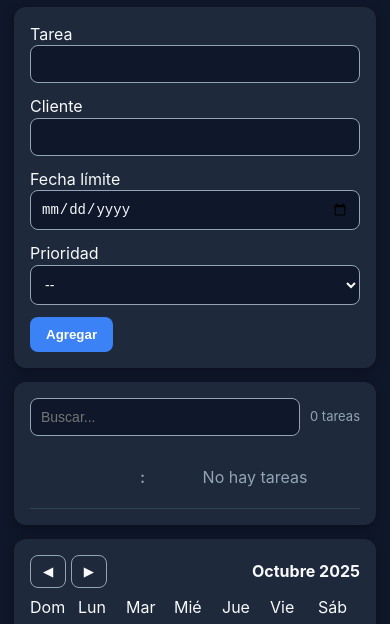
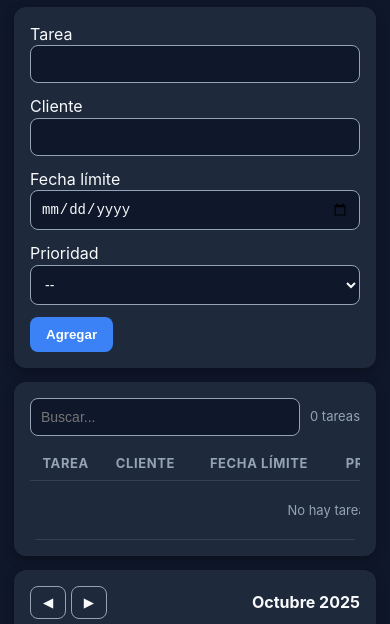
Before and after one commit to adm1victor/GESTTION_TAREAS, a plain HTML site: page index.html in a window 390 px wide. Shown: the part 161-785 px from the top of the page. Drawn offline with nearby package versions, Linux system fonts and the light colour scheme.

Commit message:
correccion de visual tareas en linea con zai

```diff
--- a/index.html
+++ b/index.html
@@ -146,33 +146,11 @@ tr.group-header td {
   font-weight: 800;
 }
 
-/* Mobile: filas apiladas una debajo de otra */
+/* Mobile: mantener la tabla como filas */
 @media (max-width: 768px) {
-  .table-wrap { overflow: visible; }
-  table { width: 100%; border-collapse: collapse; min-width: 0; }
-  thead { display: none; }
-  tr { display: table-row; border: none; background: transparent; margin: 0; padding: 0; }
-  td {
-    display: block;
-    width: 100%;
-    border-bottom: 1px solid #334155;
-    padding: 8px;
-  }
-  td::before {
-    content: attr(data-label) ": ";
-    font-weight: 600;
-    color: var(--muted);
-    display: inline-block;
-    min-width: 120px;
-  }
-  tr.group-header td {
-    display: block;
-    background: var(--group);
-    border-radius: 0;
-    font-weight: 700;
-    border-bottom: 1px solid #334155;
-    padding: 10px 8px;
-  }
+  .table-wrap { overflow: auto; } /* Permitir scroll horizontal en móviles */
+  table { min-width: 600px; } /* Reducir el ancho mínimo para mejor visualización en móviles */
+  th, td { padding: 8px 4px; font-size: 13px; } /* Reducir padding y tamaño de fuente para ahorrar espacio */
 }
 
 /* Impresión: imprime toda la página */
```
Also changed, not shown: INDEX.txt.
